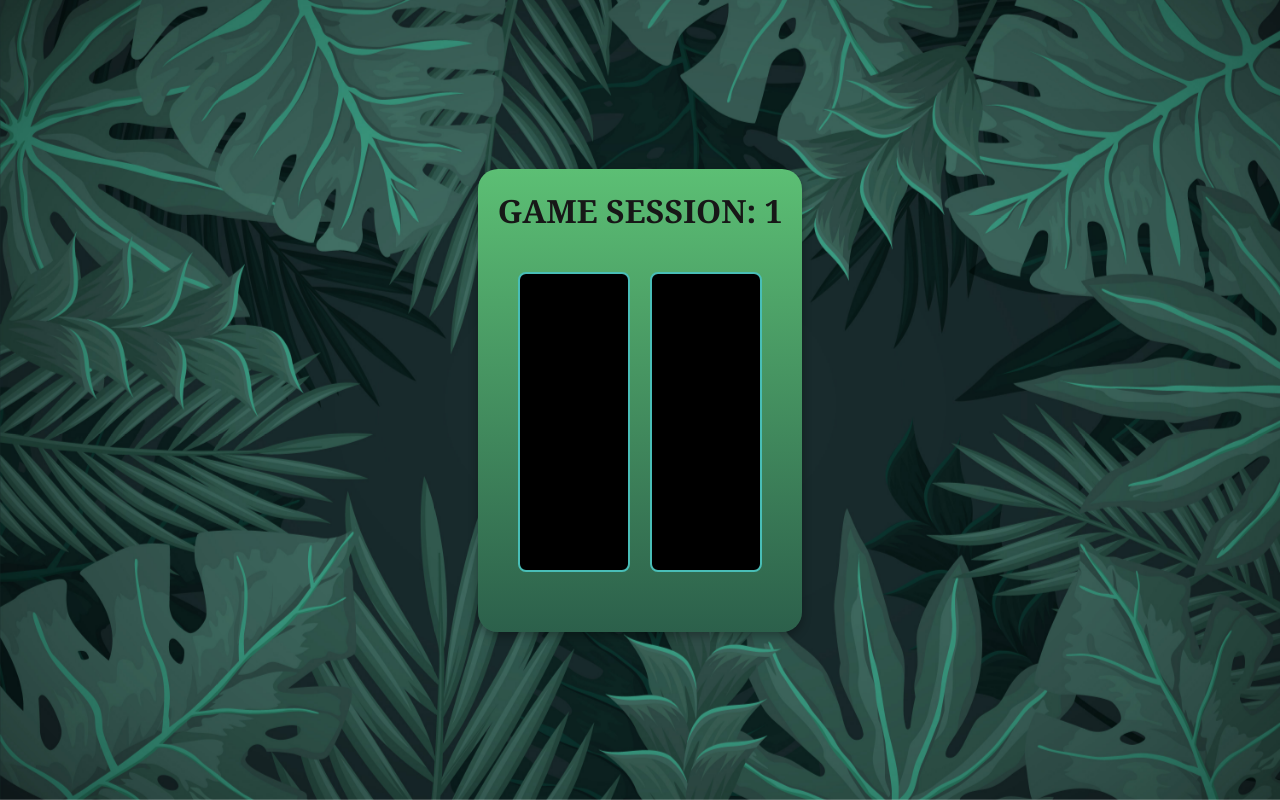
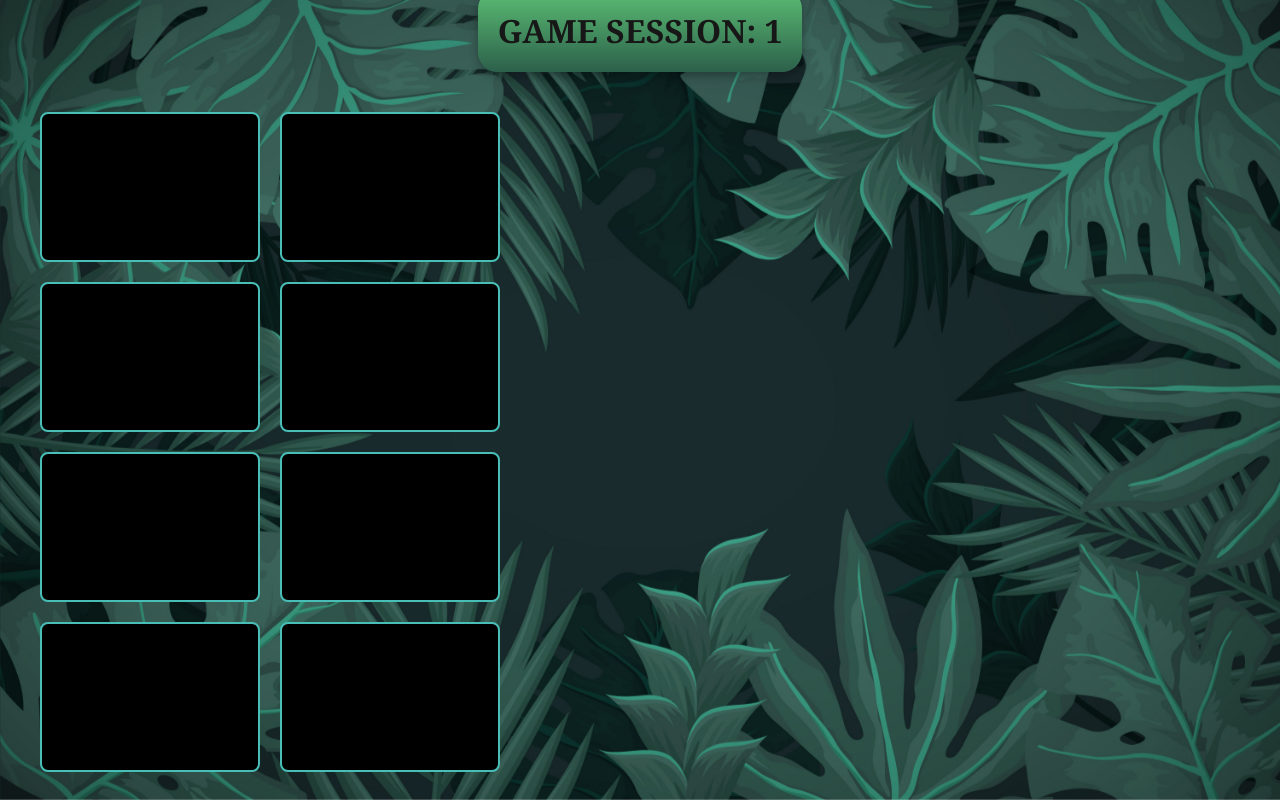
Before and after one commit to yutong-qiang/sopra-fs25-group-13-client, a Next.js app: page /game/join/1 in a window 1280 px wide. Built offline with nearby package versions, Linux system fonts and the light colour scheme; what @ant-design/nextjs-registry would draw is missing.

Commit message:
UI for game page, fixes #29, working on #92

```diff
--- a/app/game/join/[gameToken]/page.tsx
+++ b/app/game/join/[gameToken]/page.tsx
@@ -238,14 +238,16 @@ export default function GameSessionPage() {
         <h1 className="text-white text-2xl font-bold text-center mb-6">
           GAME SESSION: {gameToken}
         </h1>
-        <div className="video-container">
+      </div>
+        <div className="video-container" style={{ marginLeft: '20px'}}>
           <div className="video-wrapper">
             <div
               ref={localVideoRef}
               className="video-element"
               style={{
                 backgroundColor: '#000',
-                minHeight: '300px',
+                minHeight: '150px',
+                minWidth: '150px',
                 border: '2px solid #49beb7',
                 borderRadius: '8px',
                 overflow: 'hidden'
@@ -256,7 +258,80 @@ export default function GameSessionPage() {
               className="video-element"
               style={{
                 backgroundColor: '#000',
-                minHeight: '300px',
+                minHeight: '150px',
+                minWidth: '150px',
+                border: '2px solid #49beb7',
+                borderRadius: '8px',
+                overflow: 'hidden'
+              }}
+            />
+            <div
+              ref={remoteVideoRef}
+              className="video-element"
+              style={{
+                backgroundColor: '#000',
+                minHeight: '150px',
+                minWidth: '150px',
+                border: '2px solid #49beb7',
+                borderRadius: '8px',
+                overflow: 'hidden'
+              }}
+            />
+            <div
+              ref={remoteVideoRef}
+              className="video-element"
+              style={{
+                backgroundColor: '#000',
+                minHeight: '150px',
+                minWidth: '150px',
+                border: '2px solid #49beb7',
+                borderRadius: '8px',
+                overflow: 'hidden'
+              }}
+            />
+            <div
+              ref={remoteVideoRef}
+              className="video-element"
+              style={{
+                backgroundColor: '#000',
+                minHeight: '150px',
+                minWidth: '150px',
+                border: '2px solid #49beb7',
+                borderRadius: '8px',
+                overflow: 'hidden'
+              }}
+            />
+            <div
+              ref={remoteVideoRef}
+              className="video-element"
+              style={{
+                backgroundColor: '#000',
+                minHeight: '150px',
+                minWidth: '150px',
+                border: '2px solid #49beb7',
+                borderRadius: '8px',
+                overflow: 'hidden'
+              }}
+            />
+            <div
+              ref={remoteVideoRef}
+              className="video-element"
+              style={{
+                backgroundColor: '#000',
+                minHeight: '150px',
+                minWidth: '150px',
+                border: '2px solid #49beb7',
+                borderRadius: '8px',
+                overflow: 'hidden'
+              }}
+            />
+            <div
+              ref={remoteVideoRef}
+              className="video-element"
+              style={{
+                backgroundColor: '#000',
+                minHeight: '150px',
+                minWidth: '150px',
                 border: '2px solid #49beb7',
                 borderRadius: '8px',
                 overflow: 'hidden'
@@ -264,7 +339,7 @@ export default function GameSessionPage() {
             />
           </div>
         </div>
-      </div>
+
     </div>
   );
 }
--- a/app/styles/home.css
+++ b/app/styles/home.css
@@ -148,7 +148,7 @@ h1, button {
 /* Video Container */
 .video-container {
     width: 100%;
-    max-width: 1200px;
+    max-width: 500px;
     margin: 20px auto;
 }
 
```
